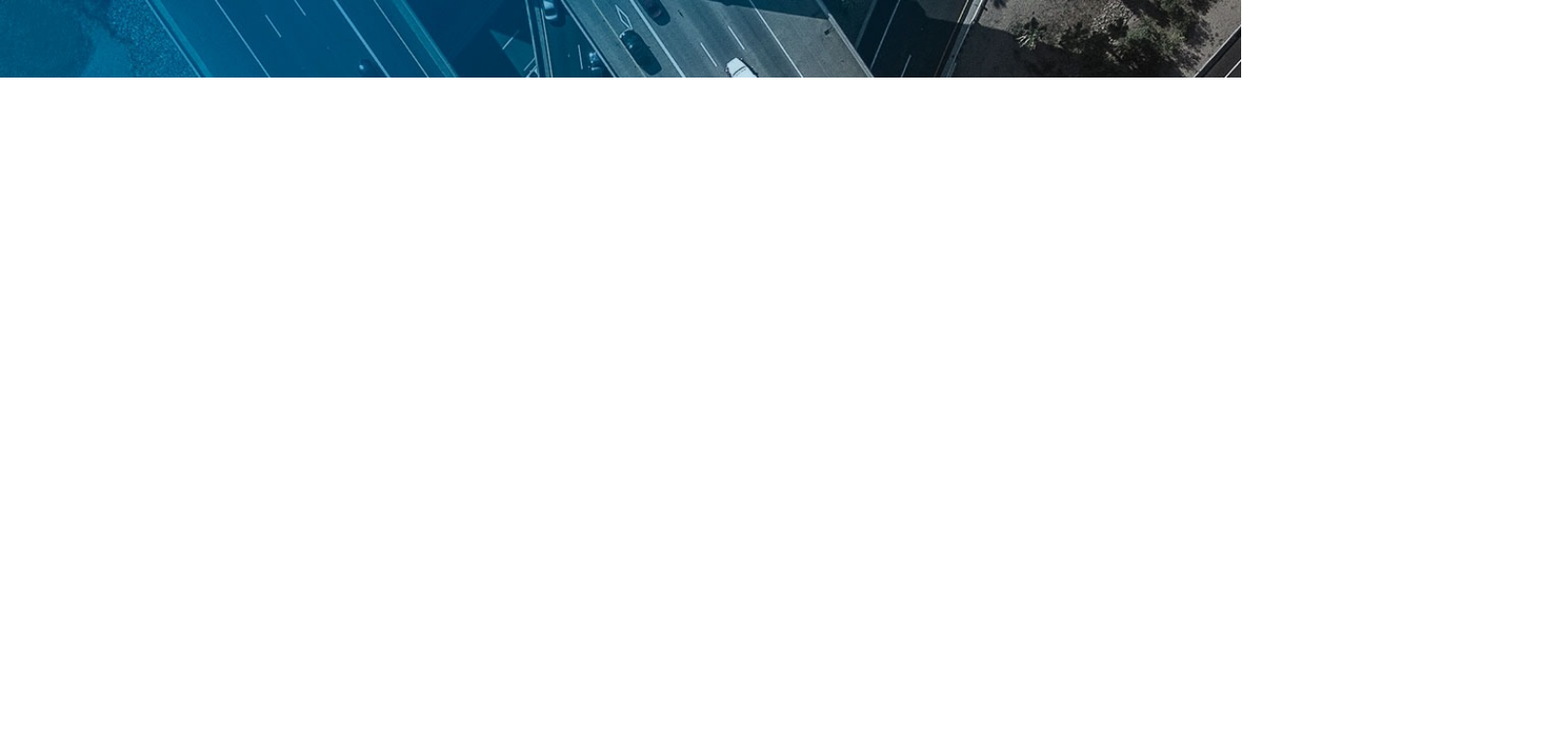
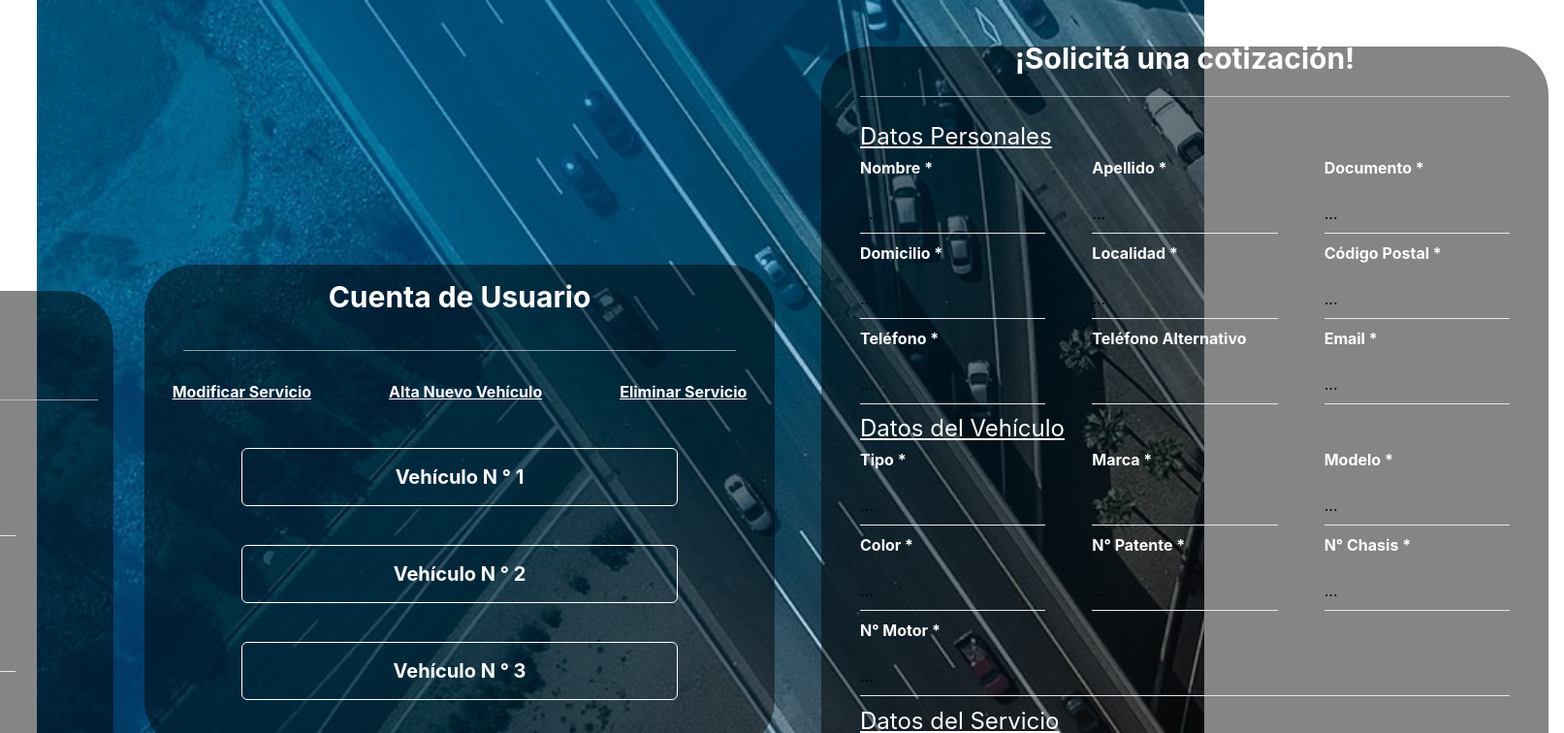
Before and after one commit to Calvi-Ar/Sistema-Satelital, a React (Vite) app: page / in a window 1280 px wide. Shown: the top 756 px of the page at 97% size, 1613 px wide, since content can reach past the window. Built offline with nearby package versions, Linux system fonts and the light colour scheme.

Commit message:
commit entrevista N° 2

```diff
--- a/src/App.jsx
+++ b/src/App.jsx
@@ -1,13 +1,17 @@
 import React from 'react'
 
-import { Button, Box, Container, Divider, FormLabel, FormControl, Grid, Link, Input, Stack, Select, Text,} from '@chakra-ui/react'
+import { Button, Box, Container, Divider, FormLabel, FormControl, Grid, Link, Input, Stack, Select, Text, useDisclosure} from '@chakra-ui/react'
 
 import imagen1 from './assets/img1.png'
 import imagen2 from './assets/img2.jpeg'
 
 function App () {
+
+
+
+
   return (
-    <Container  maxWidth={'10xl'} maxHeight={'6xl'} justifyItems={'center'} alignItems={'center'}  padding={10} backgroundImage={imagen2} bgSize={1345} bgRepeat={'none'}>
+    <Container bgSize={2050}  minW="94vw" minH="110vh" padding={8}  justifyItems={'center'} alignItems={'center'}   backgroundImage={imagen2} bgRepeat={'no-repeat'} >
 
         {/* <Stack padding={6} color={'white'}>
           <Text textAlign={'center'} fontSize= {{ base: 'xl', sm: '2xl', md: '3xl' }}>Seguimiento Satelital</Text>
@@ -15,10 +19,86 @@ function App () {
 
       <Stack direction={'row'} alignItems={'center'} justifyContent={'center'} spacing={8}   >
 
+        {/* ---------------------------------- Bienvenida || Login ----------------------------------------- */}
+
+
+          <Stack mt={53}  w={{base: 650, md: 450}} h={{base: 650, md: 500}} padding={4} alignItems={'center'} justifyContent={'center'} fontSize= {{ base: 'xl', sm: '2xl', md: '3xl' }}
+
+              bg= {'blackAlpha.600' }
+              spacing={8} borderRadius={50}>
+
+
+            <Stack>
+                <Text color={'white'} fontWeight={'bold'} textAlign={'center'} >Login</Text>
+            </Stack>
+
+            <Divider/>
+
+            <Stack spacing={8} alignItems={'center'} justifyContent={'center'}>
+
+              <Text  fontSize={24} color={'white'} textAlign={'center'}> Usuario: </Text>
+              <Input variant='flushed' color={'white'}  _placeholder={{ opacity: 1, color: 'white' }}  type="text">
+              </Input>
+
+              <Text  fontSize={24} color={'white'} textAlign={'center'}> Contraseña: </Text>
+              <Input variant='flushed'  _placeholder={{ opacity: 1, color: 'white' }}  type="text">
+              </Input>
+
+              <Button>Ingresar</Button>
+
+            </Stack>
+
+        </Stack>
+
+        {/* ----------------------------------Modal CUENTA USUARIO CLIENTE ----------------------------------------------------------- */}
+
+
+
+        <Stack  w={{base: 650, md: 650}} h={{base: 950, md: 500}} padding={10} alignItems={'center'} justifyContent={'center'} fontSize= {{ base: 'xl', sm: '2xl', md: '3xl' }}
+
+              bg= {'blackAlpha.600' }
+              spacing={8} borderRadius={50}>
+
+
+            <Stack>
+                <Text color={'white'} fontWeight={'bold'} textAlign={'center'} >Cuenta de Usuario</Text>
+            </Stack>
+
+            <Divider/>
+
+            <Stack alignItems={'center'} justifyContent={'center'}>
+
+              <Stack direction={'row'} spacing={20}>
+                  <Button _hover={{color:'blue.400'}} as={'u'}  variant={'link'} color={'white'} fontWeight={'bold'} textAlign={'center'} >Modificar Servicio</Button>
+                  <Button _hover={{color:'blue.400'}} as={'u'} variant={'link'} color={'white'} fontWeight={'bold'} textAlign={'center'} >Alta Nuevo Vehículo</Button>
+                  <Button _hover={{color:'blue.400'}} as={'u'} variant={'link'} color={'white'} fontWeight={'bold'} textAlign={'center'} >Eliminar Servicio</Button>
+              </Stack>
+
+              <Grid padding={10} gap={10}>
+                <Button bg={'none'} _hover={{bg:'blue.300'}} borderStyle={'solid'} borderWidth={1} p={3} w={'450px'} h={'60px'} borderColor={'white'}>
+                  <Text fontSize={20} color={'white'} fontWeight={'bold'} textAlign={'center'}>Vehículo N ° 1</Text>
+                </Button>
+                <Button bg={'none'} _hover={{bg:'blue.300'}} borderStyle={'solid'} borderWidth={1} p={3} w={'450px'} h={'60px'} borderColor={'white'}>
+                  <Text fontSize={20} color={'white'} fontWeight={'bold'} textAlign={'center'}>Vehículo N ° 2</Text>
+                </Button>
+                <Button bg={'none'} _hover={{bg:'blue.300'}} borderStyle={'solid'} borderWidth={1} p={3} w={'450px'} h={'60px'} borderColor={'white'}>
+                  <Text fontSize={20} color={'white'} fontWeight={'bold'} textAlign={'center'}>Vehículo N ° 3</Text>
+                </Button>
+
+              </Grid>
+            </Stack>
+
+        </Stack>
+
+
+
+
+
+
         {/* ---------------------------------------Modal Datos personales INTERESADO------------------------------------------------------------ */}
 
 
-        {/* <Stack  maxW={{base: 650, md: 750}} maxH={{base: 950, md: 620}} padding={10} alignItems={'center'} justifyContent={'center'} fontSize= {{ base: 'xl', sm: '2xl', md: '3xl' }}
+        {/* <Stack  maxW={{base: 650, md: 750}} maxH={{base: 950, md: 720}} padding={10} alignItems={'center'} justifyContent={'center'} fontSize= {{ base: 'xl', sm: '2xl', md: '3xl' }}
 
               bg= {'blackAlpha.600' }
               spacing={4} borderRadius={50}>
@@ -78,11 +158,11 @@ function App () {
 
         </Stack> */}
 
-        {/* ---------------------------------Modal Alta de nuevo auto CLIENTE ------------------------------------------------------ */}
+        {/* -----------------Modal Alta de nuevo auto CLIENTE || Modal Datos vehículares INTERESADO  ------------------------------------------------------ */}
 
-        {/* <Stack>
 
-        <Stack  maxW={{base: 650, md: 750}} maxH={{base: 950, md: 620}} padding={10} alignItems={'center'} justifyContent={'center'} fontSize= {{ base: 'xl', sm: '2xl', md: '3xl' }}
+
+        {/* <Stack  maxW={{base: 650, md: 750}} maxH={{base: 950, md:720}} padding={10} alignItems={'center'} justifyContent={'center'} fontSize= {{ base: 'xl', sm: '2xl', md: '3xl' }}
 
               bg= {'blackAlpha.600' }
               spacing={4} borderRadius={50}>
@@ -92,28 +172,28 @@ function App () {
                 <Text color={'white'} fontWeight={'bold'} textAlign={'center'} >Ingresá los datos de tu vehículo</Text>
             </Stack>
 
-
+            <Divider />
 
             <FormControl >
 
-              <Stack  direction={['column', 'row']} >
+              <Stack justifyContent={'center'} spacing={16}  direction={['column', 'row']} >
 
                 <Stack >
                       <FormLabel fontWeight={'bold'} color={'white'}>Tipo *</FormLabel>
-                      <Input bgColor={'white'} placeholder='...' _placeholder={{ opacity: 1, color: 'black' }} type="text" />
+                      <Input variant='flushed'  color={'white'} placeholder='...' _placeholder={{ opacity: 1, color: 'black' }} type="text" />
                       <FormLabel fontWeight={'bold'} color={'white'}>Modelo *</FormLabel>
-                      <Input bgColor={'white'} placeholder='...' _placeholder={{ opacity: 1, color: 'black' }} type="text" />
+                      <Input variant='flushed'  color={'white'} placeholder='...' _placeholder={{ opacity: 1, color: 'black' }} type="text" />
                       <FormLabel fontWeight={'bold'} color={'white'}>N° Patente *</FormLabel>
-                      <Input bgColor={'white'} placeholder='...' _placeholder={{ opacity: 1, color: 'black' }}  type="text" />
+                      <Input variant='flushed'  color={'white'} placeholder='...' _placeholder={{ opacity: 1, color: 'black' }}  type="text" />
 
               </Stack>
               <Stack>
                       <FormLabel fontWeight={'bold'} color={'white'}>Marca *</FormLabel>
-                      <Input bgColor={'white'} placeholder='...' _placeholder={{ opacity: 1, color: 'black' }}  type="text" />
+                      <Input variant='flushed'  color={'white'} placeholder='...' _placeholder={{ opacity: 1, color: 'black' }}  type="text" />
                       <FormLabel fontWeight={'bold'} color={'white'}>Color *</FormLabel>
-                      <Input bgColor={'white'}placeholder='...' _placeholder={{ opacity: 1, color: 'black' }}  type="text" />
+                      <Input variant='flushed'  color={'white'} placeholder='...' _placeholder={{ opacity: 1, color: 'black' }}  type="text" />
                       <FormLabel fontWeight={'bold'} color={'white'}>N° Chasis*</FormLabel>
-                      <Input bgColor={'white'} placeholder='...' _placeholder={{ opacity: 1, color: 'black' }}  type="text" />
+                      <Input variant='flushed'  color={'white'} placeholder='...' _placeholder={{ opacity: 1, color: 'black' }}  type="text" />
 
               </Stack>
 
@@ -124,7 +204,7 @@ function App () {
 
               <Stack >
                       <FormLabel fontWeight={'bold'} color={'white'}>N° Motor</FormLabel>
-                        <Input bgColor={'white'} placeholder='...' _placeholder={{ opacity: 1, color: 'black' }}  type="text" />
+                        <Input variant='flushed'  color={'white'} placeholder='...' _placeholder={{ opacity: 1, color: 'black' }}  type="text" />
                       <FormLabel fontWeight={'bold'} color={'white'}>Plan Básico</FormLabel>
                         <Select  bgColor={'white'} placeholder='Seleccionar' _placeholder={{ opacity: 1, color: 'black' }}  type="text" />
                       <FormLabel fontWeight={'bold'} color={'white'}>Adicionales *</FormLabel>
@@ -146,13 +226,13 @@ function App () {
 
 
 
-        </Stack>
+        </Stack> */}
 
-        </Stack> */}
+
 
         {/* --------------------------------------Modal único INTERESADO ---------------------------------------------------- */}
 
-        {/* <Stack padding={4}>
+        <Stack padding={4} >
 
         <Stack  w={{base: 650, md: 750}} h={{base: 950, md: 950}}
                 padding={10} alignItems={'center'}
@@ -162,99 +242,104 @@ function App () {
 
 
             <Stack>
-                <Text color={'white'} fontWeight={'bold'} textAlign={'center'} >¡Solicitá una cotización!</Text>
+                <Text fontSize={30} color={'white'} fontWeight={'bold'} textAlign={'center'} >¡Solicitá una cotización!</Text>
             </Stack>
+
+            <Divider/>
+
+            <FormControl  >
+
+              <Text as={'u'} fontSize={24} color={'white'}>Datos Personales </Text>
+
+              <Stack spacing={12}  direction={['column', 'row']} alignItems={'center'} justifyContent={'center'} >
 
 
 
-            <FormControl >
-
-              <Text as={'u'} fontSize={24} color={'white'}>Datos Personales </Text>
-
-              <Stack  direction={['column', 'row']} alignItems={'center'} >
-
-
-
-                <Stack >
+                <Stack  >
                       <FormLabel fontWeight={'bold'} color={'white'}>Nombre *</FormLabel>
-                      <Input bgColor={'white'} placeholder='...' _placeholder={{ opacity: 1, color: 'black' }} type="text" />
+                      <Input variant='flushed'  color={'white'} placeholder='...' _placeholder={{ opacity: 1, color: 'black' }} type="text" />
                       <FormLabel fontWeight={'bold'} color={'white'}>Domicilio *</FormLabel>
-                      <Input bgColor={'white'} placeholder='...' _placeholder={{ opacity: 1, color: 'black' }} type="text" />
+                      <Input variant='flushed'  color={'white'} placeholder='...' _placeholder={{ opacity: 1, color: 'black' }} type="text" />
                       <FormLabel fontWeight={'bold'} color={'white'}>Teléfono *</FormLabel>
-                      <Input bgColor={'white'} placeholder='...' _placeholder={{ opacity: 1, color: 'black' }}  type="text" />
+                      <Input variant='flushed'  color={'white'} placeholder='...' _placeholder={{ opacity: 1, color: 'black' }}  type="text" />
 
               </Stack>
               <Stack>
                       <FormLabel fontWeight={'bold'} color={'white'}>Apellido *</FormLabel>
-                      <Input bgColor={'white'} placeholder='...' _placeholder={{ opacity: 1, color: 'black' }}  type="text" />
+                      <Input variant='flushed'  color={'white'} placeholder='...' _placeholder={{ opacity: 1, color: 'black' }}  type="text" />
                       <FormLabel fontWeight={'bold'} color={'white'}>Localidad *</FormLabel>
-                      <Input bgColor={'white'}placeholder='...' _placeholder={{ opacity: 1, color: 'black' }}  type="text" />
+                      <Input variant='flushed'  color={'white'}placeholder='...' _placeholder={{ opacity: 1, color: 'black' }}  type="text" />
                       <FormLabel fontWeight={'bold'} color={'white'}>Teléfono Alternativo</FormLabel>
-                      <Input bgColor={'white'} placeholder='...' _placeholder={{ opacity: 1, color: 'black' }}  type="text" />
+                      <Input variant='flushed'  color={'white'} placeholder='...' _placeholder={{ opacity: 1, color: 'black' }}  type="text" />
 
               </Stack>
 
               <Stack>
                       <FormLabel fontWeight={'bold'} color={'white'}>Documento *</FormLabel>
-                      <Input bgColor={'white'} placeholder='...' _placeholder={{ opacity: 1, color: 'black' }}  type="text" />
+                      <Input variant='flushed'  color={'white'} placeholder='...' _placeholder={{ opacity: 1, color: 'black' }}  type="text" />
                       <FormLabel fontWeight={'bold'} color={'white'}>Código Postal *</FormLabel>
-                      <Input bgColor={'white'}placeholder='...' _placeholder={{ opacity: 1, color: 'black' }}  type="text" />
+                      <Input variant='flushed'  color={'white'}placeholder='...' _placeholder={{ opacity: 1, color: 'black' }}  type="text" />
                       <FormLabel fontWeight={'bold'} color={'white'}>Email *</FormLabel>
-                      <Input bgColor={'white'} placeholder='...' _placeholder={{ opacity: 1, color: 'black' }}  type="text" />
+                      <Input variant='flushed'  color={'white'} placeholder='...' _placeholder={{ opacity: 1, color: 'black' }}  type="text" />
 
               </Stack>
 
 
               </Stack>
 
+
+
               <Text as={'u'} fontSize={24} color={'white'}>Datos del Vehículo</Text>
 
 
               <Stack >
 
-                <Stack  direction={['column', 'row']} alignItems={'center'} >
+                <Stack spacing={12}  direction={['column', 'row']} alignItems={'center'} justifyContent={'center'}  >
 
 
 
                 <Stack >
                       <FormLabel fontWeight={'bold'} color={'white'}>Tipo *</FormLabel>
-                      <Input bgColor={'white'} placeholder='...' _placeholder={{ opacity: 1, color: 'black' }} type="text" />
+                      <Input variant='flushed'  color={'white'} placeholder='...' _placeholder={{ opacity: 1, color: 'black' }} type="text" />
                       <FormLabel fontWeight={'bold'} color={'white'}>Color *</FormLabel>
-                      <Input bgColor={'white'} placeholder='...' _placeholder={{ opacity: 1, color: 'black' }} type="text" />
+                      <Input variant='flushed'  color={'white'} placeholder='...' _placeholder={{ opacity: 1, color: 'black' }} type="text" />
 
               </Stack>
               <Stack>
                       <FormLabel fontWeight={'bold'} color={'white'}>Marca *</FormLabel>
-                      <Input bgColor={'white'} placeholder='...' _placeholder={{ opacity: 1, color: 'black' }}  type="text" />
+                      <Input variant='flushed'  color={'white'} placeholder='...' _placeholder={{ opacity: 1, color: 'black' }}  type="text" />
                       <FormLabel fontWeight={'bold'} color={'white'}>N° Patente *</FormLabel>
-                      <Input bgColor={'white'}placeholder='...' _placeholder={{ opacity: 1, color: 'black' }}  type="text" />
+                      <Input variant='flushed'  color={'white'}placeholder='...' _placeholder={{ opacity: 1, color: 'black' }}  type="text" />
 
               </Stack>
 
               <Stack>
                       <FormLabel fontWeight={'bold'} color={'white'}>Modelo *</FormLabel>
-                      <Input bgColor={'white'} placeholder='...' _placeholder={{ opacity: 1, color: 'black' }}  type="text" />
+                      <Input variant='flushed'  color={'white'} placeholder='...' _placeholder={{ opacity: 1, color: 'black' }}  type="text" />
                       <FormLabel fontWeight={'bold'} color={'white'}>N° Chasis *</FormLabel>
-                      <Input bgColor={'white'}placeholder='...' _placeholder={{ opacity: 1, color: 'black' }}  type="text" />
+                      <Input  variant='flushed' color={'white'}placeholder='...' _placeholder={{ opacity: 1, color: 'black' }}  type="text" />
 
               </Stack>
 
 
               </Stack>
                       <FormLabel fontWeight={'bold'} color={'white'}>N° Motor *</FormLabel>
-                        <Input bgColor={'white'} placeholder='...' _placeholder={{ opacity: 1, color: 'black' }}  type="text" />
+                        <Input variant='flushed'  color={'white'} placeholder='...' _placeholder={{ opacity: 1, color: 'black' }}  type="text" />
 
-                        <Text as={'u'} fontSize={24} color={'white'}>Datos del Servicio </Text>
+               <Text as={'u'} fontSize={24} color={'white'}>Datos del Servicio </Text>
 
-                      <FormLabel fontWeight={'bold'} color={'white'}>Plan Básico *</FormLabel>
-                        <Select  bgColor={'white'} placeholder='Seleccionar' _placeholder={{ opacity: 1, color: 'black' }}  type="text" />
-                      <FormLabel fontWeight={'bold'} color={'white'}>Adicionales *</FormLabel>
-                        <Select  bgColor={'white'}  placeholder='Seleccionar' _placeholder={{ opacity: 1, color: 'black'  }} type="email">
+
+
+                      <FormLabel fontWeight={'bold'} color={'white'}>Plan</FormLabel>
+                        <Select    bgColor={'white'} placeholder='Seleccionar' _placeholder={{ opacity: 1, color: 'black' }}  type="text" />
+                      <FormLabel fontWeight={'bold'} color={'white'}>Adicionales</FormLabel>
+                        <Select     bgColor={'white'}  placeholder='Seleccionar' _placeholder={{ opacity: 1, color: 'black'  }} type="email">
                         <option value='option1'>Ventanas</option>
                         <option value='option2'>Puertas</option>
                         <option value='option3'>Volante</option>
                         <option value='option3'>Llave de seguridad</option>
                         </Select>
+
 
               </Stack>
 
@@ -269,47 +354,8 @@ function App () {
 
         </Stack>
 
-        </Stack> */}
+        </Stack>
 
-        {/* ----------------------------------Modal CUENTA USUARIO CLIENTE ----------------------------------------------------------- */}
-
-
-
-        {/* <Stack  w={{base: 650, md: 650}} h={{base: 950, md: 500}} padding={10} alignItems={'center'} justifyContent={'center'} fontSize= {{ base: 'xl', sm: '2xl', md: '3xl' }}
-
-              bg= {'blackAlpha.600' }
-              spacing={8} borderRadius={50}>
-
-
-            <Stack>
-                <Text color={'white'} fontWeight={'bold'} textAlign={'center'} >Cuenta de Usuario</Text>
-            </Stack>
-
-            <Divider/>
-
-            <Stack alignItems={'center'} justifyContent={'center'}>
-
-              <Stack direction={'row'} spacing={20}>
-                  <Button _hover={{color:'blue.400'}} as={'u'}  variant={'link'} color={'white'} fontWeight={'bold'} textAlign={'center'} >Modificar Servicio</Button>
-                  <Button _hover={{color:'blue.400'}} as={'u'} variant={'link'} color={'white'} fontWeight={'bold'} textAlign={'center'} >Alta Nuevo Vehículo</Button>
-                  <Button _hover={{color:'blue.400'}} as={'u'} variant={'link'} color={'white'} fontWeight={'bold'} textAlign={'center'} >Eliminar Servicio</Button>
-              </Stack>
-
-              <Grid padding={10} gap={10}>
-                <Button bg={'none'} _hover={{bg:'blue.300'}} borderStyle={'solid'} borderWidth={1} p={3} w={'450px'} h={'60px'} borderColor={'white'}>
-                  <Text fontSize={20} color={'white'} fontWeight={'bold'} textAlign={'center'}>Vehículo N ° 1</Text>
-                </Button>
-                <Button bg={'none'} _hover={{bg:'blue.300'}} borderStyle={'solid'} borderWidth={1} p={3} w={'450px'} h={'60px'} borderColor={'white'}>
-                  <Text fontSize={20} color={'white'} fontWeight={'bold'} textAlign={'center'}>Vehículo N ° 2</Text>
-                </Button>
-                <Button bg={'none'} _hover={{bg:'blue.300'}} borderStyle={'solid'} borderWidth={1} p={3} w={'450px'} h={'60px'} borderColor={'white'}>
-                  <Text fontSize={20} color={'white'} fontWeight={'bold'} textAlign={'center'}>Vehículo N ° 3</Text>
-                </Button>
-
-              </Grid>
-            </Stack>
-
-        </Stack> */}
 
         {/* ------------------------------------------------------------------------------------------------------------------ */}
 
```
